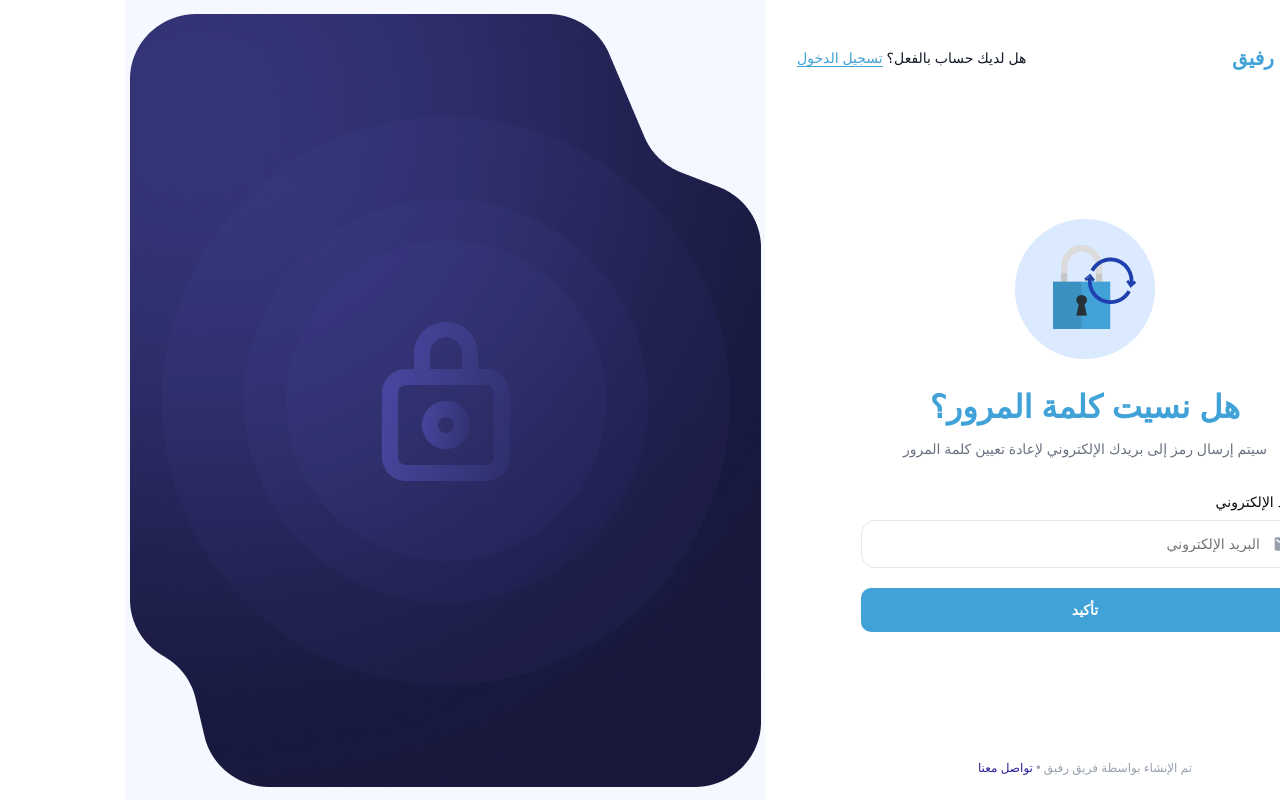
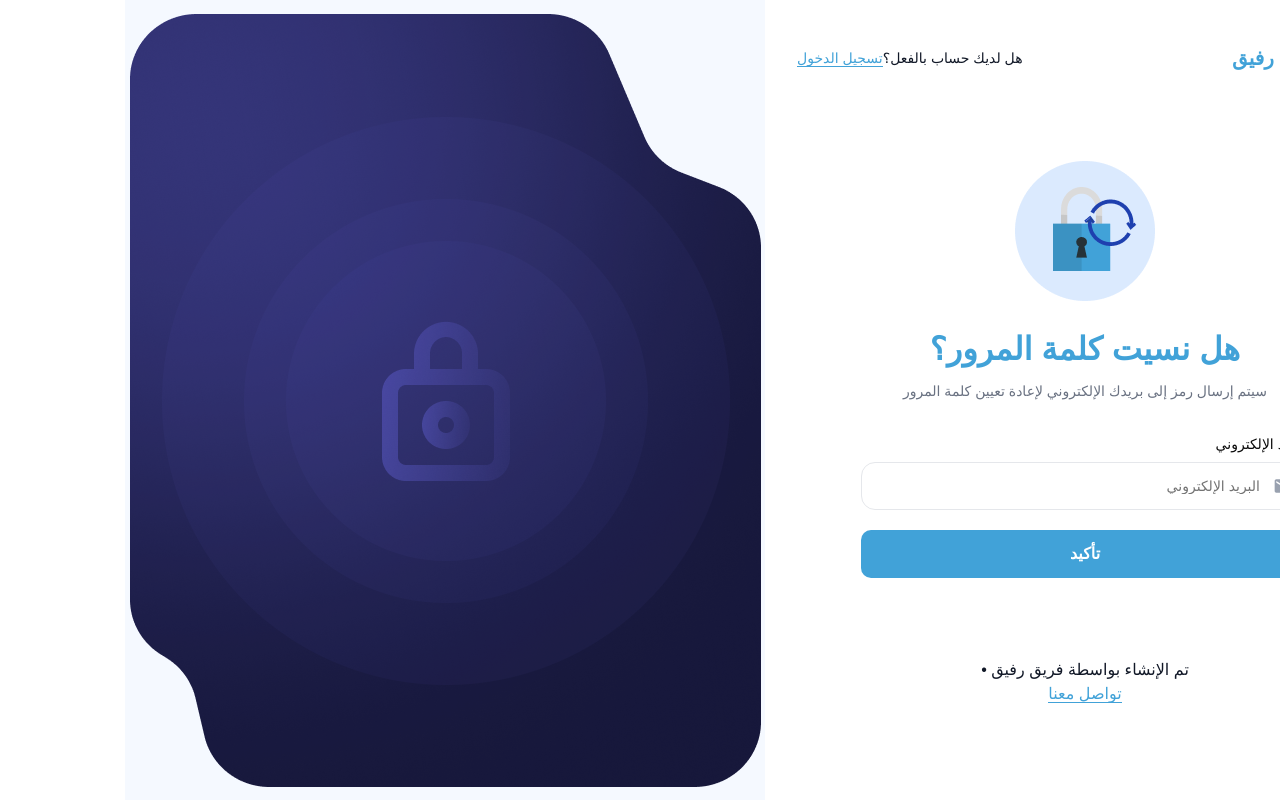
Before and after one commit to Abdelrahman-Dev9/react-Rafeak-app, a React (Vite) app: page /forgot-password in a window 1280 px wide. Built offline with nearby package versions, Linux system fonts and the light colour scheme.

Commit message:
feat(auth):integrate forgetpassword with the backend

```diff
--- a/src/pages/auth/ForgotPassword.tsx
+++ b/src/pages/auth/ForgotPassword.tsx
@@ -1,11 +1,3 @@
-import { MdEmail } from "react-icons/md";
-import { Link, useNavigate } from "react-router-dom";
-import blueLockImage from "../../assets/blueLook.png";
-import lock1 from "../../assets/lock.png";
-import logo from "../../assets/logo.png";
-import { zodResolver } from "@hookform/resolvers/zod";
-import { useForm } from "react-hook-form";
-import { z } from "zod";
 import {
   Form,
   FormControl,
@@ -13,11 +5,18 @@ import {
   FormItem,
   FormMessage,
 } from "@/components/ui/form";
-
 import { Input } from "@/components/ui/input";
 import { Label } from "@/components/ui/label";
+import { useForgotPasswordMutation } from "@/redux/service/auth/authApi";
+import { zodResolver } from "@hookform/resolvers/zod";
+import { useForm } from "react-hook-form";
+import { MdEmail } from "react-icons/md";
+import { Link, useNavigate } from "react-router-dom";
+import { z } from "zod";
+import blueLockImage from "../../assets/blueLook.png";
+import lock1 from "../../assets/lock.png";
+import logo from "../../assets/logo.png";
 
-// ✅ validation
 const schema = z.object({
   email: z.string().email("Invalid email"),
 });
@@ -27,6 +26,8 @@ type FormData = z.infer<typeof schema>;
 const ForgotPassword = () => {
   const navigate = useNavigate();
 
+  const [forgotPassword, { isLoading }] = useForgotPasswordMutation();
+
   const form = useForm<FormData>({
     resolver: zodResolver(schema),
     defaultValues: {
@@ -34,15 +35,23 @@ const ForgotPassword = () => {
     },
   });
 
-  const onSubmit = (data: FormData) => {
-    navigate("/otp-verification", { state: { email: data.email } });
+  const onSubmit = async ({ email }: FormData) => {
+    try {
+      const res = await forgotPassword({ email }).unwrap();
+
+      alert(res.message);
+
+      navigate("/otp-verification", {
+        state: { email },
+      });
+    } catch (error: any) {
+      alert(error?.data?.message || "Something went wrong");
+    }
   };
 
   return (
     <div className="flex min-h-screen flex-col md:flex-row">
-      {/* Right side */}
       <div className="flex-1 flex flex-col">
-        {/* Header */}
         <div className="flex items-center justify-between px-6 md:px-8 pt-6">
           <Link to="/" className="flex items-center gap-2">
             <img src={logo} alt="logo" />
@@ -50,7 +59,7 @@ const ForgotPassword = () => {
           </Link>
 
           <p className="text-sm text-[#111827]">
-            هل لديك حساب بالفعل؟{" "}
+            هل لديك حساب بالفعل؟
             <Link
               to="/login"
               className="text-[#41A2D8] font-medium border-b border-[#41A2D8]"
@@ -60,7 +69,6 @@ const ForgotPassword = () => {
           </p>
         </div>
 
-        {/* Form */}
         <div className="flex flex-1 items-center justify-center px-6 py-10">
           <div className="w-full max-w-md">
             <div className="flex justify-center mb-6">
@@ -75,13 +83,11 @@ const ForgotPassword = () => {
               سيتم إرسال رمز إلى بريدك الإلكتروني لإعادة تعيين كلمة المرور
             </p>
 
-            {/* ✅ ONLY ONE FORM */}
             <Form {...form}>
               <form
                 onSubmit={form.handleSubmit(onSubmit)}
                 className="space-y-5"
               >
-                {/* EMAIL */}
                 <FormField
                   control={form.control}
                   name="email"
@@ -96,9 +102,9 @@ const ForgotPassword = () => {
 
                         <FormControl>
                           <Input
+                            {...field}
                             type="email"
                             placeholder="البريد الإلكتروني"
-                            {...field}
                             className="w-full h-12 rounded-xl px-4 pr-12 border border-gray-200 focus:border-[#41A2D8]"
                           />
                         </FormControl>
@@ -109,27 +115,29 @@ const ForgotPassword = () => {
                   )}
                 />
 
-                {/* BUTTON */}
                 <button
                   type="submit"
-                  className="w-full py-3 rounded-lg text-white font-semibold text-sm bg-[#41A2D8] cursor-pointer"
+                  disabled={isLoading}
+                  className="w-full py-3 rounded-lg text-white bg-[#41A2D8] font-semibold"
                 >
-                  تأكيد
+                  {isLoading ? "جاري الإرسال..." : "تأكيد"}
                 </button>
               </form>
             </Form>
+
+            <div className="mt-20">
+              <p className="text-center text-[16px] text-[#111827] pb-6">
+                تم الإنشاء بواسطة فريق رفيق •
+                <br />
+                <span className="text-[#41A2D8] border-b border-[#41A2D8] cursor-pointer">
+                  تواصل معنا
+                </span>
+              </p>
+            </div>
           </div>
         </div>
-
-        <p className="text-center text-xs text-gray-400 pb-6">
-          تم الإنشاء بواسطة فريق رفيق •{" "}
-          <a href="#" className="text-[#2b2196] hover:underline">
-            تواصل معنا
-          </a>
-        </p>
       </div>
 
-      {/* Left image */}
       <div className="hidden md:flex md:w-1/2 bg-[#f5f9ff] items-center justify-center">
         <img
           src={blueLockImage}
@@ -140,5 +148,4 @@ const ForgotPassword = () => {
     </div>
   );
 };
-
 export default ForgotPassword;
--- a/src/redux/service/auth/authApi.ts
+++ b/src/redux/service/auth/authApi.ts
@@ -9,7 +9,14 @@ export const authApi = baseApi.injectEndpoints({
         body,
       }),
     }),
+    forgotPassword: builder.mutation({
+      query: (body) => ({
+        url: "/auth/forgetpass",
+        method: "POST",
+        body,
+      }),
+    }),
   }),
 });
 
-export const { useLoginMutation } = authApi;
+export const { useLoginMutation, useForgotPasswordMutation } = authApi;
```
